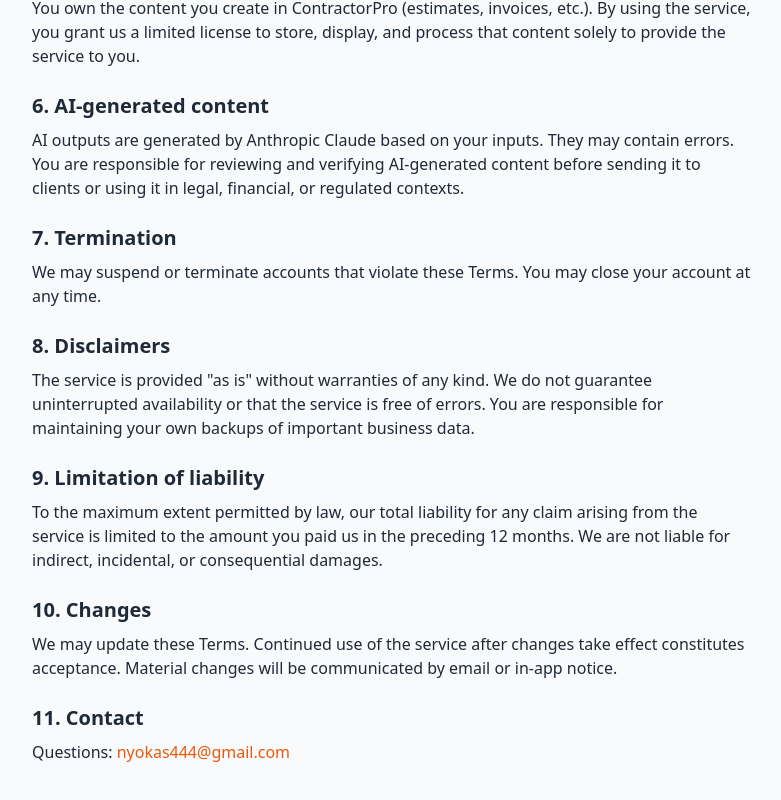
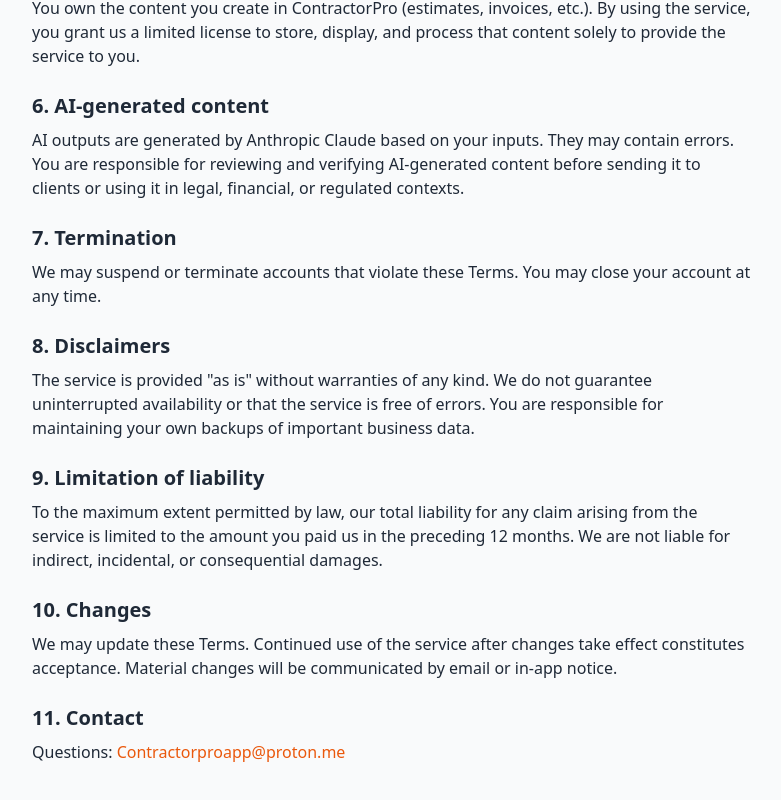
Before and after one commit to Contractorproapp/contractorpro, a React (Vite) app: page /terms in a window 1280 px wide. Shown: the part 824-1624 px from the top of the page, without its empty margins (248-1029 px from the left). Built offline with nearby package versions, Linux system fonts and the light colour scheme; no server answers.

Commit message:
Update contact email to Contractorproapp@proton.me

```diff
--- a/src/pages/Privacy.jsx
+++ b/src/pages/Privacy.jsx
@@ -73,7 +73,7 @@
 
         <section>
           <h2 className="text-xl font-semibold mb-2">10. Contact</h2>
-          <p>Questions or requests: <a href="mailto:nyokas444@gmail.com" className="text-brand-600 hover:underline">nyokas444@gmail.com</a></p>
+          <p>Questions or requests: <a href="mailto:Contractorproapp@proton.me" className="text-brand-600 hover:underline">Contractorproapp@proton.me</a></p>
         </section>
       </div>
     </div>
--- a/src/pages/Terms.jsx
+++ b/src/pages/Terms.jsx
@@ -71,7 +71,7 @@
 
         <section>
           <h2 className="text-xl font-semibold mb-2">11. Contact</h2>
-          <p>Questions: <a href="mailto:nyokas444@gmail.com" className="text-brand-600 hover:underline">nyokas444@gmail.com</a></p>
+          <p>Questions: <a href="mailto:Contractorproapp@proton.me" className="text-brand-600 hover:underline">Contractorproapp@proton.me</a></p>
         </section>
       </div>
     </div>
```
